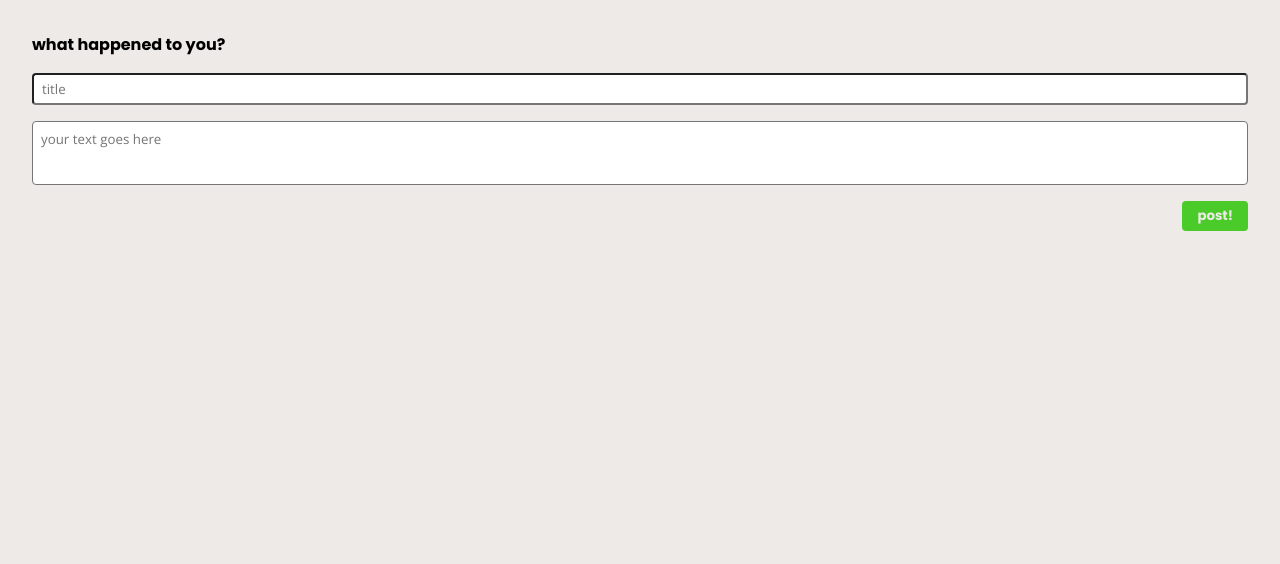
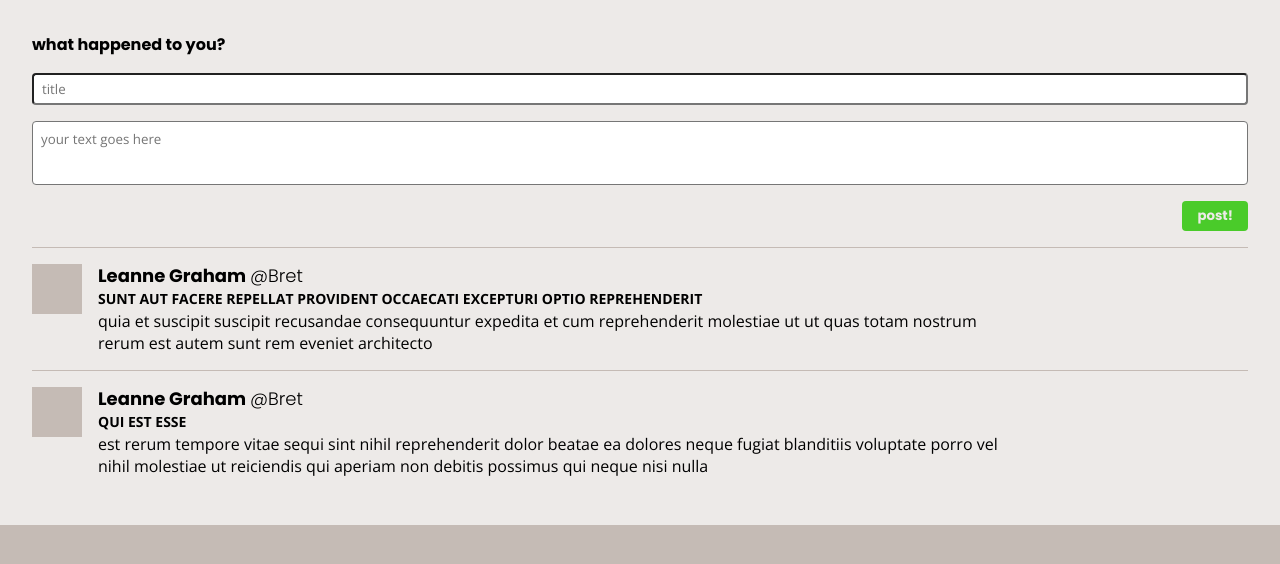
Before and after one commit to limasthays/mini-blog, a React (Create React App) app: page / in a window 1280 px wide. Shown: the top 564 px of the page. Built offline with nearby package versions, Linux system fonts and the light colour scheme.

Commit message:
feat, update: axios dependency, rendering posts, updated style

```diff
--- a/package.json
+++ b/package.json
@@ -6,6 +6,8 @@
     "@testing-library/jest-dom": "^5.14.1",
     "@testing-library/react": "^13.0.0",
     "@testing-library/user-event": "^13.2.1",
+    "axios": "^0.27.2",
+    "nanoid": "^4.0.0",
     "react": "^18.2.0",
     "react-dom": "^18.2.0",
     "react-router-dom": "5",
--- /dev/null
+++ b/src/api/index.js
@@ -0,0 +1,6 @@
+import axios from 'axios'
+
+export const api = axios.create({
+  baseURL: 'https://jsonplaceholder.typicode.com/',
+  timeout: 1000,
+})
--- a/src/components/NewPost/style.js
+++ b/src/components/NewPost/style.js
@@ -4,7 +4,7 @@ export const NewPostDiv = styled.div`
   display: flex;
   flex-direction: column;
   gap: var(--sm);
-
+  padding-bottom: var(--sm);
   h2 {
     font-size: var(--sm);
   }
--- /dev/null
+++ b/src/components/main-container/style.js
@@ -0,0 +1,6 @@
+import styled from 'styled-components'
+
+export const MainContainer = styled.main`
+  background-color: var(--light-grey);
+  padding: var(--md);
+`
--- /dev/null
+++ b/src/components/post-wrapper/index.jsx
@@ -0,0 +1,17 @@
+import { SinglePostDiv } from './style'
+
+export const PostWrapper = ({ name, username, title, post }) => {
+  return (
+    <SinglePostDiv>
+      <div className="image"></div>
+
+      <div className="post-content">
+        <span className="name">{name} </span>
+        <span className="username"> @{username}</span>
+
+        <p className="title">{title}</p>
+        <p className="text-post">{post}</p>
+      </div>
+    </SinglePostDiv>
+  )
+}
--- /dev/null
+++ b/src/components/post-wrapper/style.js
@@ -0,0 +1,49 @@
+import styled from 'styled-components'
+
+export const SinglePostDiv = styled.div`
+  border-top: 1px solid var(--md-grey);
+  padding: var(--sm) 0;
+  display: flex;
+  gap: var(--sm);
+
+  .image {
+    width: 50px;
+    height: 50px;
+    background-color: var(--md-grey);
+  }
+
+  .post-content {
+    width: 75%;
+  }
+
+  .name,
+  .username {
+    font-family: 'Poppins';
+    font-style: normal;
+    line-height: 24px;
+    font-size: 18px;
+  }
+  .name {
+    font-weight: 700;
+  }
+
+  .username {
+    font-weight: 300;
+  }
+
+  .title,
+  .text-post {
+    font-family: 'Open Sans';
+    font-style: normal;
+    line-height: 22px;
+  }
+
+  .title {
+    font-weight: 700;
+    text-transform: uppercase;
+    font-size: 14px;
+  }
+  .text-post {
+    font-weight: 300;
+  }
+`
--- /dev/null
+++ b/src/components/posts-container/index.jsx
@@ -0,0 +1,39 @@
+import { PostsDiv } from './style'
+import { PostWrapper } from '../post-wrapper'
+import { nanoid } from 'nanoid'
+
+const otherposts = [
+  {
+    name: 'Leanne Graham',
+    username: 'Bret',
+    userId: 1,
+    id: 1,
+    title:
+      'sunt aut facere repellat provident occaecati excepturi optio reprehenderit',
+    body: 'quia et suscipit\nsuscipit recusandae consequuntur expedita et cum\nreprehenderit molestiae ut ut quas totam\nnostrum rerum est autem sunt rem eveniet architecto',
+  },
+  {
+    name: 'Leanne Graham',
+    username: 'Bret',
+    userId: 1,
+    id: 2,
+    title: 'qui est esse',
+    body: 'est rerum tempore vitae\nsequi sint nihil reprehenderit dolor beatae ea dolores neque\nfugiat blanditiis voluptate porro vel nihil molestiae ut reiciendis\nqui aperiam non debitis possimus qui neque nisi nulla',
+  },
+]
+
+export const PostsContainer = () => {
+  return (
+    <PostsDiv>
+      {otherposts.map((item) => (
+        <PostWrapper
+          key={nanoid()}
+          name={item.name}
+          username={item.username}
+          title={item.title}
+          post={item.body}
+        />
+      ))}
+    </PostsDiv>
+  )
+}
--- /dev/null
+++ b/src/components/posts-container/style.js
@@ -0,0 +1,6 @@
+import styled from 'styled-components'
+
+export const PostsDiv = styled.div`
+  display: flex;
+  flex-direction: column;
+`
--- a/src/pages/home/index.jsx
+++ b/src/pages/home/index.jsx
@@ -1,9 +1,14 @@
+import { MainContainer } from '../../components/main-container/style'
 import { NewPost } from '../../components/NewPost'
+import { PostsContainer } from '../../components/posts-container'
 
 export const Homepage = () => {
   return (
     <>
-      <NewPost />
+      <MainContainer>
+        <NewPost />
+        <PostsContainer />
+      </MainContainer>
     </>
   )
 }
--- a/src/styles/global.js
+++ b/src/styles/global.js
@@ -19,8 +19,7 @@ export default createGlobalStyle`
     }
 
     body{
-        background-color: var(--light-grey);
-        padding: var(--md);
+        background-color: var(--md-grey);
 
         h1, h2, h3{
             font-family: 'Poppins', sans-serif;
```
Also changed, not shown: src/data/posts/index.js (added, +12 -0 lines), 1 other file (tests, documents, lock files or other folders).
